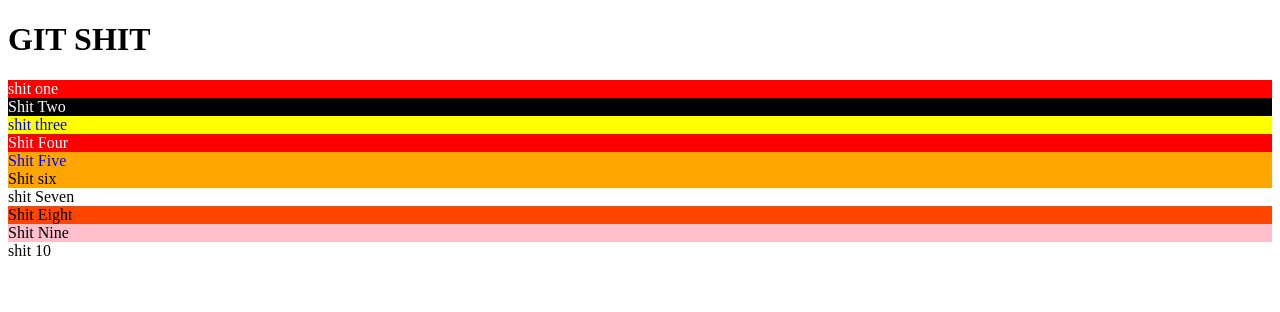
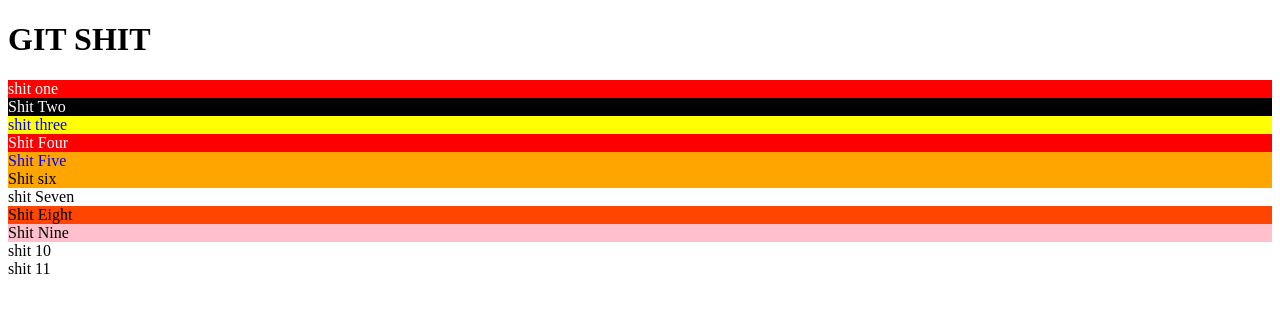
Before and after one commit to buikhacnam/git-shit, a React (Create React App) app: page / in a window 1280 px wide. Shown: the top 312 px of the page. Built offline with nearby package versions, Linux system fonts and the light colour scheme.

Commit message:
recommit adding shit 11 again

```diff
--- a/src/App.js
+++ b/src/App.js
@@ -9,6 +9,7 @@ import ShitSeven from './components/ShitSeven';
 import ShitEight from './components/ShitEight';
 import ShitNine from './components/ShitNine';
 import ShitTen from './components/ShitTen';
+import ShitEleven from './components/ShitEleven';
 
 
 
@@ -26,6 +27,7 @@ function App() {
       <ShitEight />
       <ShitNine />
       <ShitTen />
+      <ShitEleven />
     </div>
   );
 }
--- /dev/null
+++ b/src/components/ShitEleven.js
@@ -0,0 +1,9 @@
+import React from 'react'
+
+export default function ShitEleven() {
+    return (
+        <div>
+            shit 11
+        </div>
+    )
+}
```
